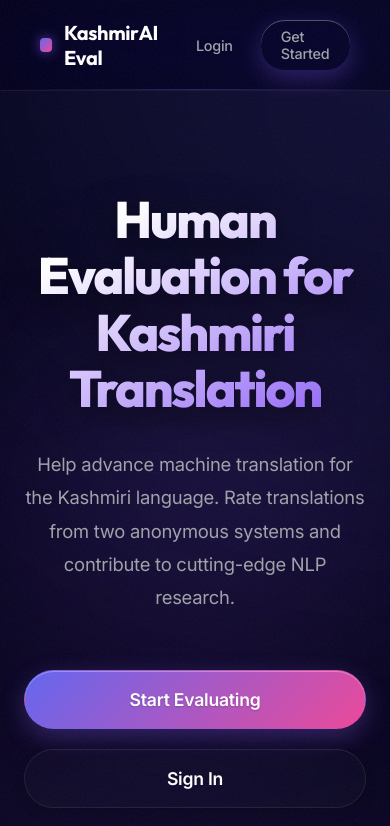
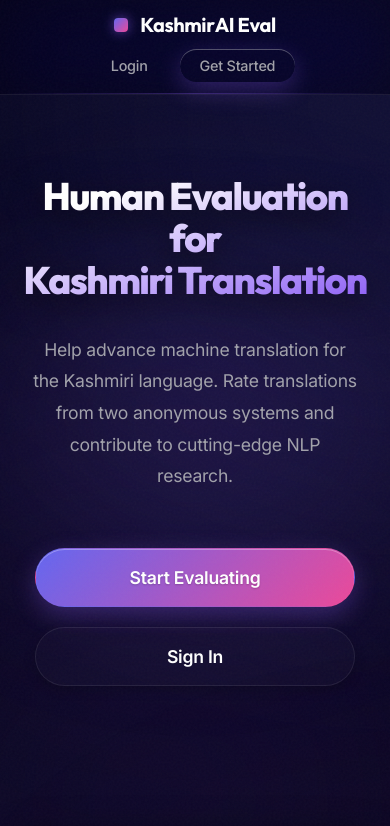
Before and after one commit to faizanHajam120/kashmiri-eval-app, a Next.js app: page / in a window 390 px wide. Shown: the top 826 px of the page. Built offline with nearby package versions, Linux system fonts and the light colour scheme; a web font is replaced by a local one.

Commit message:
style: perfect mobile responsiveness and UI stacking across all views

```diff
--- a/src/app/evaluate/page.js
+++ b/src/app/evaluate/page.js
@@ -158,7 +158,7 @@ export default function EvaluatePage() {
                             <div className="text">{current.system_a_translation}</div>
                         </div>
 
-                        <div style={{ display: "grid", gridTemplateColumns: "1fr 1fr", gap: 20, marginBottom: 24 }}>
+                        <div className="rating-row" style={{ display: "grid", gridTemplateColumns: "1fr 1fr", gap: 20, marginBottom: 24 }}>
                             <RatingGroup label="System A — Adequacy" value={ratings.sa}
                                 onChange={(v) => setRatings(prev => ({ ...prev, sa: v }))} />
                             <RatingGroup label="System A — Fluency" value={ratings.sf}
@@ -171,7 +171,7 @@ export default function EvaluatePage() {
                             <div className="text">{current.system_b_translation}</div>
                         </div>
 
-                        <div style={{ display: "grid", gridTemplateColumns: "1fr 1fr", gap: 20, marginBottom: 24 }}>
+                        <div className="rating-row" style={{ display: "grid", gridTemplateColumns: "1fr 1fr", gap: 20, marginBottom: 24 }}>
                             <RatingGroup label="System B — Adequacy" value={ratings.ba}
                                 onChange={(v) => setRatings(prev => ({ ...prev, ba: v }))} />
                             <RatingGroup label="System B — Fluency" value={ratings.bf}
--- a/src/app/globals.css
+++ b/src/app/globals.css
@@ -965,40 +965,100 @@ tr:hover td {
    ====================================================== */
 @media (max-width: 768px) {
   .hero h1 {
-    font-size: 3.2rem;
+    font-size: 2.8rem;
   }
 
   .hero p {
-    font-size: 1.15rem;
+    font-size: 1.1rem;
+    padding: 0 16px;
   }
 
   .hero {
-    padding: 100px 0 80px;
+    padding: 80px 0 60px;
+    min-height: auto;
   }
 
-  .feature-grid {
+  .feature-grid,
+  .stats-grid {
     grid-template-columns: 1fr;
-    margin-top: 60px;
+    gap: 24px;
   }
 
-  .stats-grid {
-    grid-template-columns: 1fr;
+  .feature-card {
+    padding: 24px;
   }
 
   .hero-actions {
     flex-direction: column;
     align-items: stretch;
+    width: 100%;
+    max-width: 320px;
+    margin: 0 auto;
+  }
+
+  .hero-actions .btn {
+    width: 100%;
+    margin: 0;
   }
 
   .pref-buttons {
     flex-direction: column;
   }
 
+  .pref-btn {
+    width: 100%;
+  }
+
   .page-header h1 {
-    font-size: 2.2rem;
+    font-size: 2rem;
   }
 
   .container {
-    padding: 0 24px;
+    padding: 0 16px;
+  }
+
+  .card {
+    padding: 20px !important;
+  }
+
+  .rating-row {
+    grid-template-columns: 1fr !important;
+    gap: 16px !important;
+  }
+
+  .rating-buttons {
+    justify-content: space-between;
+    gap: 4px;
+    width: 100%;
+  }
+
+  .rating-btn {
+    width: 40px;
+    height: 40px;
+    font-size: 1rem;
+  }
+
+  .navbar-inner {
+    flex-direction: column;
+    gap: 12px;
+    padding: 12px 0;
+  }
+
+  .navbar-links {
+    width: 100%;
+    justify-content: center;
+    flex-wrap: wrap;
+    gap: 16px;
   }
 }
+
+@media (max-width: 400px) {
+  .hero h1 {
+    font-size: 2.4rem;
+  }
+
+  .rating-btn {
+    width: 36px;
+    height: 36px;
+  }
+}
```
